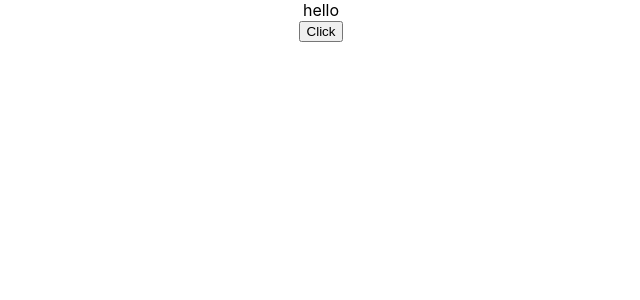
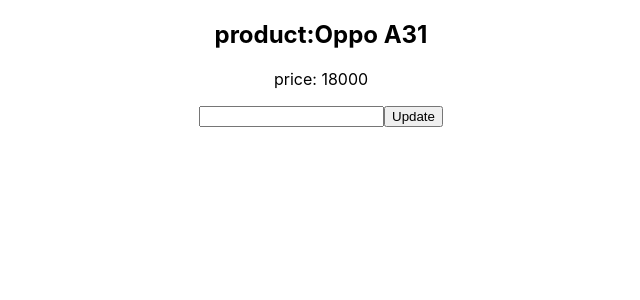
Before and after one commit to jsThanuja/React-JS, a React (Create React App) app in the folder project-react/: page / in a window 1280 px wide. Shown: the top 300 px of the page, without its empty margins (319-959 px from the left). Built offline with nearby package versions, Linux system fonts and the light colour scheme.

Commit message:
using state setsate and bind

```diff
--- a/project-react/src/App.js
+++ b/project-react/src/App.js
@@ -9,13 +9,15 @@
 import FuctionClick from './components/FuctionClick.js';
 import ClassClick from './components/ClassClick.js';
 import EventBind from './components/EventBind.js';
+import EventStateBind from './components/EventStateBind.js';
 
 class App extends Component {
   render() {
     return (
       <div className="App">
-         <EventBind/>
-      {/* <FuctionClick/>
+     <EventStateBind/>
+       {/*  <EventBind/>
+       <FuctionClick/>
        <ClassClick />
 
          <Counter/>
--- /dev/null
+++ b/project-react/src/components/EventStateBind.js
@@ -0,0 +1,40 @@
+import React, { Component } from 'react'
+
+ class EventStateBind extends Component {
+    state={
+
+     product:"Oppo A31",
+      price:18000
+
+    }
+constructor(){
+    super()
+    this.updateprice = this.updateprice.bind(this)
+}
+  render() {
+    return (
+      <>
+
+      <h2>product:{this.state.product}</h2>
+      <p>price: {this.state.price}</p>
+
+      <input id='price' type='number'/>
+
+      <button onClick={this.updateprice} > Update</button>
+
+      </>
+    )
+  }
+updateprice(){
+    let p = document.getElementById('price').value;
+
+    this.setState({
+        price: p
+    }, () => {
+        console.log(this.state);
+    })
+
+}
+}
+
+export default EventStateBind
```
Also changed, not shown: project-react/src/components/EventBind.js (+5 -2 lines), project-react/src/components/FuctionClick.js (+20 -2 lines).
